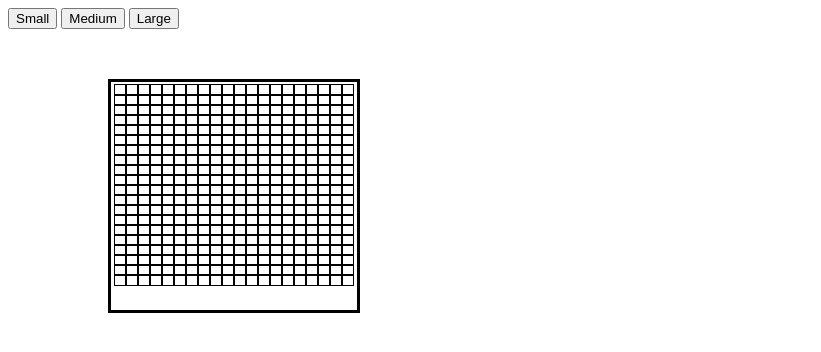
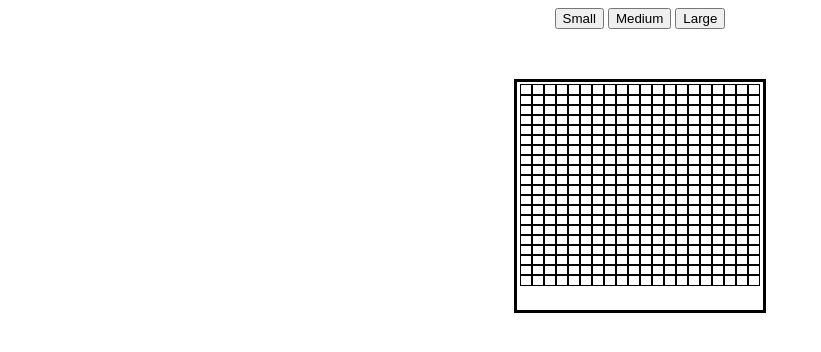
Before and after one commit to DB17889/project_sketch, a plain HTML site: page index.html in a window 1280 px wide. Both pictures are taken after a click on the button "Small". Shown: the whole page, without its empty margins (0-821 px from the left). Drawn offline with Linux system fonts and the light colour scheme.

Commit message:
container center positioning, margins and borders are spot on

```diff
--- a/index.html
+++ b/index.html
@@ -6,6 +6,8 @@
     </head>
 
     <body>
+
+        <div class="bodyContainer">
 
             <div class="header">
                 <button class='btn' value='20' id='small'>Small</button>
@@ -17,6 +19,8 @@
 
             </div>
 
+        </div>
+
         <script src="./script.js"></script>
 
     </body>
--- a/script.js
+++ b/script.js
@@ -11,6 +11,10 @@ function buttonClick(e) {
 }
 
 function generateTable(value) {
+
+    let containerWidth = value * 12;                    // move to start?
+    let containerHeight = value * 11;             // move to start?
+
     for (let i = 0; i < value; i++){
         let row = document.createElement('div');
         row.className = 'row';
@@ -23,12 +27,9 @@ function generateTable(value) {
 
     }
 
-    let containerWidth = value * 12;                    // move to start?
-    let containerHeight = value * 11;             // move to start?
     container.style.border = 'solid black 3px';
     container.style.height = containerHeight + 'px';
     container.style.width = containerWidth + 'px';
-    container.style.marginLeft = '100px'; // once getting values in for grid sizes, customise margins.
 
 }
 
--- a/style.css
+++ b/style.css
@@ -1,7 +1,13 @@
+.bodyContainer {
+    text-align: center;
+}
+
 .container {
     margin-top: 50px;
     padding: 8px 3px 0 3px;
-
+    min-width: 240px;
+    max-width: 600px;
+    display: inline-block;
 }
 
 .cell {
```
Lines whose indentation alone changed are shown as unchanged.
